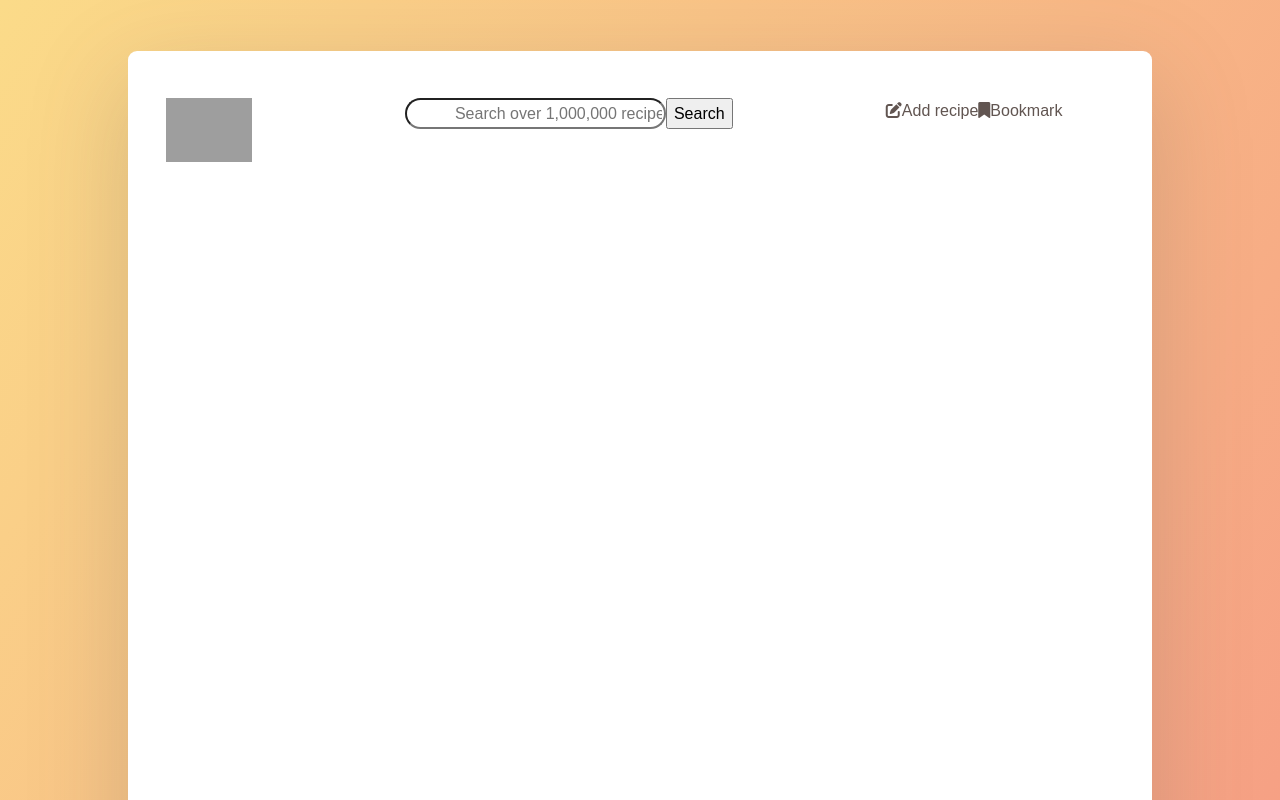
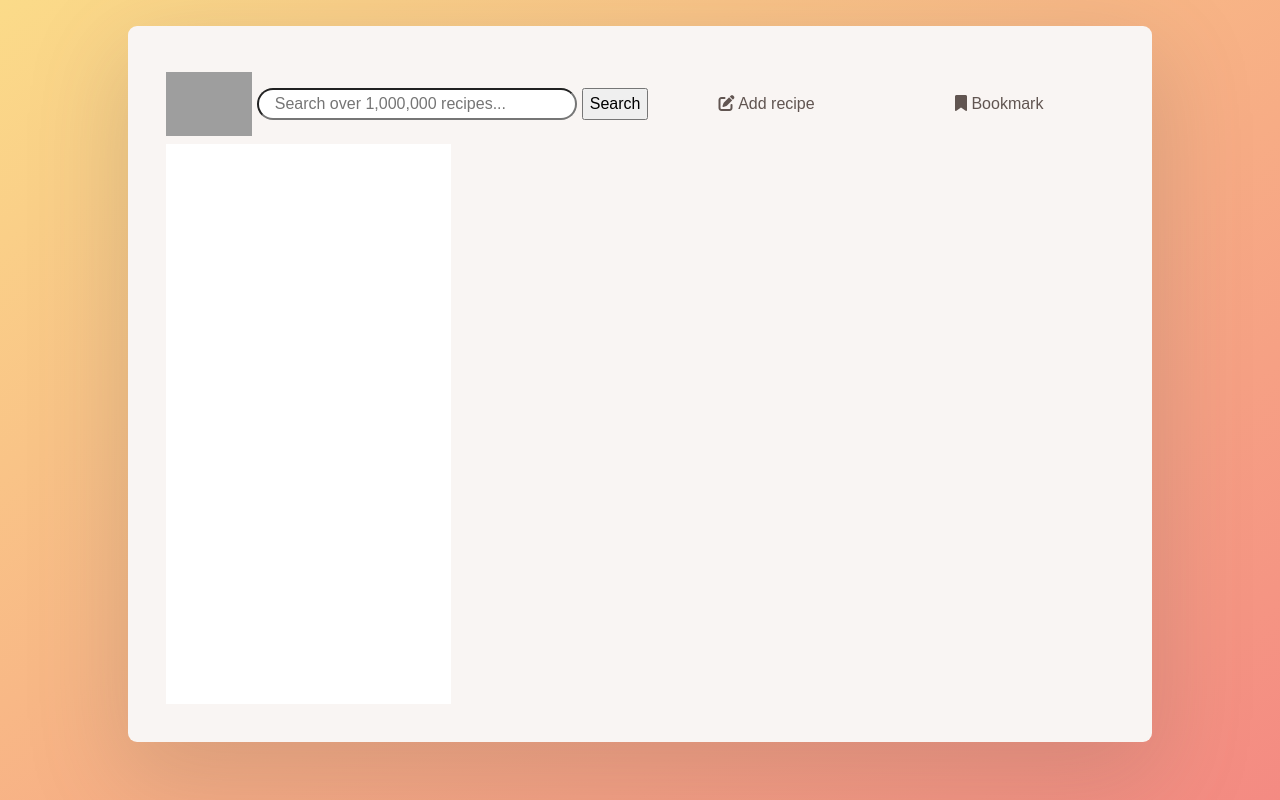
Before and after one commit to ZAINKHAN25/Surprise-Test, a plain HTML site: page index.html in a window 1280 px wide. Shown: the top 800 px of the page. Drawn offline with nearby package versions, Linux system fonts and the light colour scheme; grey boxes are pictures that could not be loaded.

Commit message:
fistt commit

```diff
--- a/index.html
+++ b/index.html
@@ -22,12 +22,26 @@
 <body>
     <div class="body">
         <div class="main">
-            <div class="navbar" style="align-items: start; flex-wrap: nowrap; width: 70vw; justify-content: space-between;">
+            <div class="navbar"
+                style="align-items: center; flex-wrap: nowrap; width: 100%; justify-content: space-between;">
                 <div class="navbar1"><img style="display: block; height: 4rem;"
                         src="https://forkify-project-recipe.netlify.app/logo.8a7af738.png" alt=""></div>
-                <div class="seachdiv"><input type="text" placeholder="Search over 1,000,000 recipes..." id="seachbox"><input type="button" value="Search"></div>
-                <div class="bookmarksarea"><i class="fa-solid fa-pen-to-square"></i>Add recipe<i
-                    class="fa-solid fa-bookmark"></i>Bookmark</div>
+                <div class="seachdiv"><input type="text" placeholder="Search over 1,000,000 recipes..."
+                        id="seachbox"><input type="button" value="Search"></div>
+                <div class="bookmarksarea">
+                    <span>
+                        <i class="fa-solid fa-pen-to-square"></i> Add recipe
+                    </span>
+                    <span>
+                        <i class="fa-solid fa-bookmark"></i> Bookmark
+                    </span>
+                </div>
+            </div>
+            <div class="column">
+                <div class="columnone">
+
+                </div>
+                <div class="columntwo"></div>
             </div>
         </div>
     </div>
--- a/style.css
+++ b/style.css
@@ -1,34 +1,71 @@
-body{color: #615551;
-    min-height: calc(100vh - 8vw);
-    background-image: linear-gradient(to bottom right,#fbdb89,#f48982);
-    background-repeat: no-repeat;
+body {
+    color: #615551;
+    background-image: linear-gradient(to bottom right, #fbdb89, #f48982);
+    background-repeat: repeat;
     background-size: cover;
-    font-family: Nunito Sans,sans-serif;
+    font-family: Nunito Sans, sans-serif;
     font-weight: 400;
-    height: 100%;
-    line-height: 1.6;}
+    max-height: max-content;
+    min-height: 100vh;
+    line-height: 1.6;
+}
 
 .main {
     width: 80vw;
-        background-color: #fff;
+    background-color: #f9f5f3;
     border-radius: 9px;
-        grid-template:"head head" "list recipe"minmax(100rem,auto)/1fr 2fr;
-        margin: 4vw auto;
-        display: grid;
+    max-height: 100%;
+    min-height: 80vh;
+    margin: 2% auto 0% auto;
     overflow: hidden;
     box-shadow: 0 2rem 6rem 0.5rem #61555133;
     padding: 3%;
 }
 
-    #seachbox{
+#seachbox {
     background-color: #fff;
     border-radius: 10rem;
     align-items: center;
-    padding-left: 3rem;
+    padding-left: 1rem;
+    width: 25vw;
     transition: all .3s;
+    display: flex;
+    margin-right: 5px;
+    margin-left: 5px;
+}
+
+.seachdiv {
     display: flex;
 }
 
-    .seachdiv{
+.bookmarksarea{
     display: flex;
+    align-items: center;
+    justify-content: space-around;
+    width: 100%;
 }
+
+.bookmarksarea span{
+    padding: 10px 20px;
+    transition: .8s all;
+}
+
+.bookmarksarea span:hover{
+    background-color: rgb(233 229 229);
+}
+
+.column{
+    display: flex;
+    align-items: center;
+    justify-content: space-between;
+    width: 100%;
+    height: max-content;
+}
+
+.columnone{
+    width: 30%;
+    min-height: 70vh;
+    max-height: 100%;
+    background-color: white;
+    /* border: 1px solid black; */
+}
```
Lines whose indentation alone changed are shown as unchanged.
